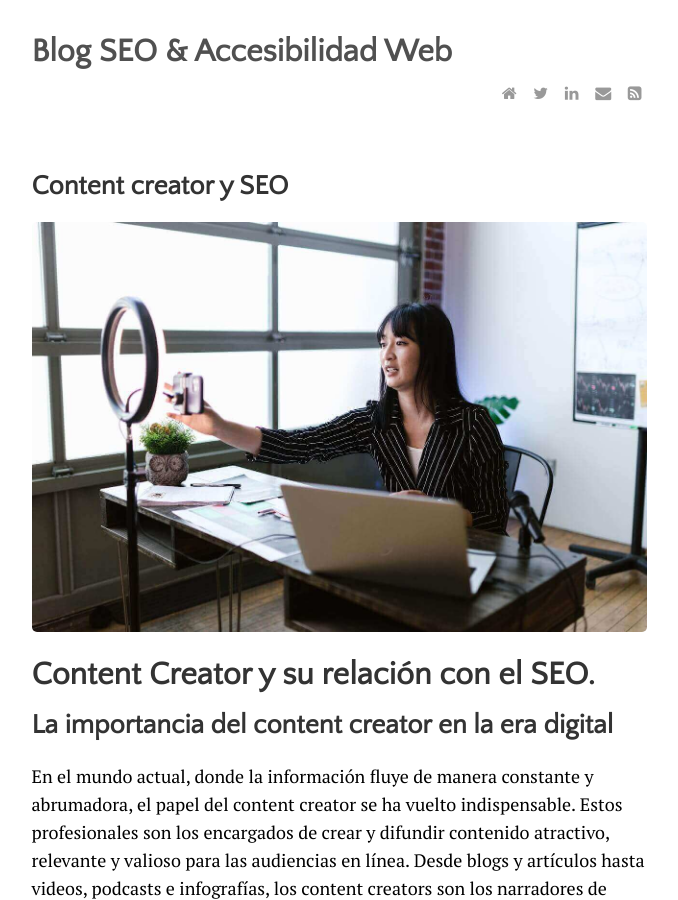
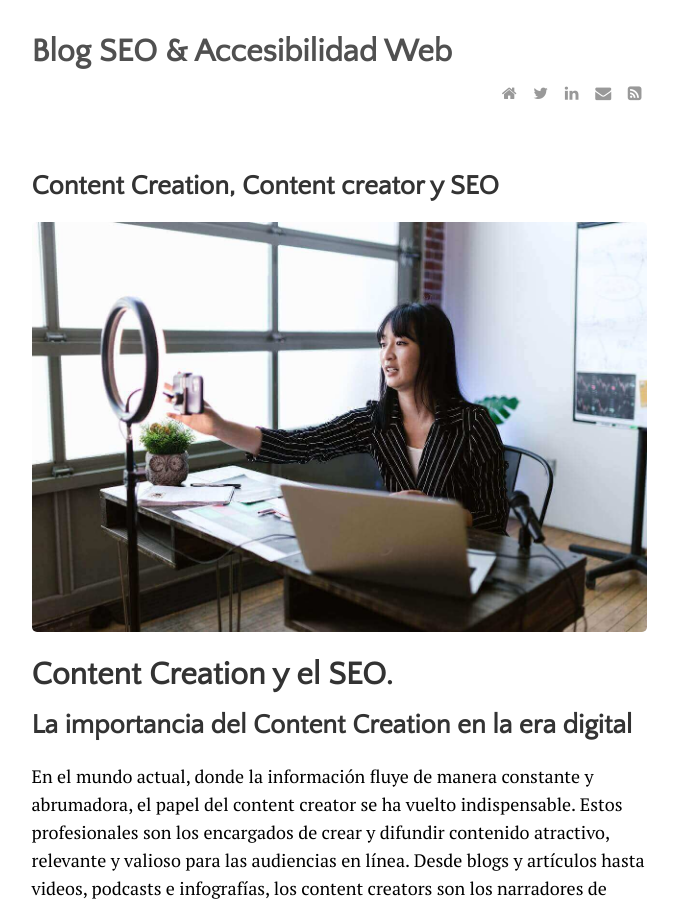
Before and after one commit to JuanEsquiviasO/blog, a Jekyll site: the page built from _posts/2024-04-03-content-creator-quien-es-y-que-hace.md, in a window 1280 px wide and 900 px high. Shown: the whole window, without its empty margins (301-979 px from the left). Built offline with Jekyll 4.4.1, drawn with Linux system fonts in a browser that asks for light colours; comment, search, counter and statistics services are not loaded.

Commit message:
Update 2024-04-03-content-creator-quien-es-y-que-hace.md

```diff
--- a/_posts/2024-04-03-content-creator-quien-es-y-que-hace.md
+++ b/_posts/2024-04-03-content-creator-quien-es-y-que-hace.md
@@ -1,14 +1,14 @@
 ---
 layout: post
-title: "Content creator y SEO"
+title: "Content Creation, Content creator y SEO"
 author: "Juan Esquivias"
 categories: SEO
 tags: [SEO,Marketing Digital, Marketing Contenidos]
 image: content-creation.jpg
 ---
-# Content Creator y su relación con el SEO.
+# Content Creation y el SEO.
 
-## La importancia del content creator en la era digital
+## La importancia del Content Creation en la era digital
 
 En el mundo actual, donde la información fluye de manera constante y abrumadora, el papel del content creator se ha vuelto indispensable. Estos profesionales son los encargados de crear y difundir contenido atractivo, relevante y valioso para las audiencias en línea. Desde blogs y artículos hasta videos, podcasts e infografías, los content creators son los narradores de historias que captan la atención de los usuarios y los mantienen comprometidos.
 
```
